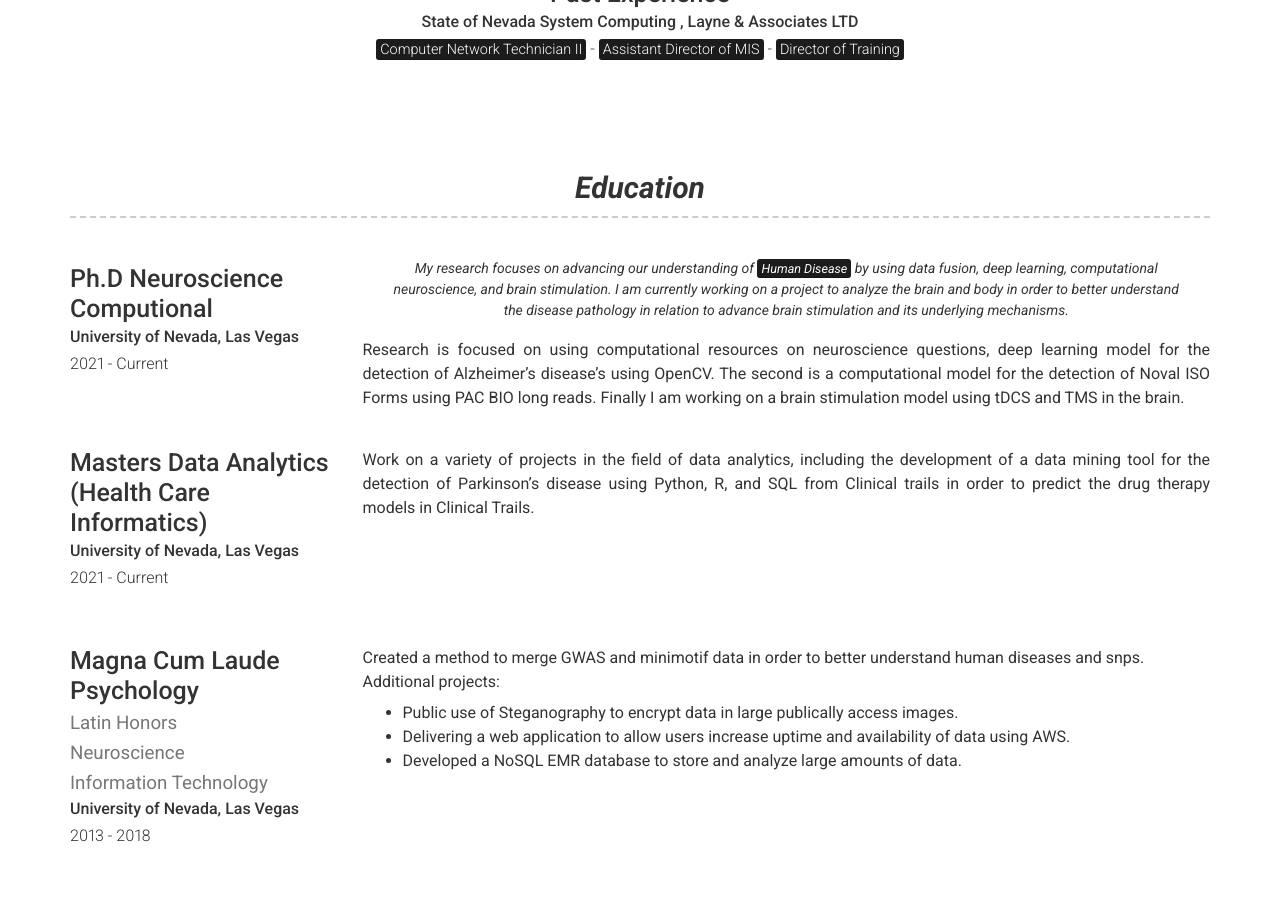
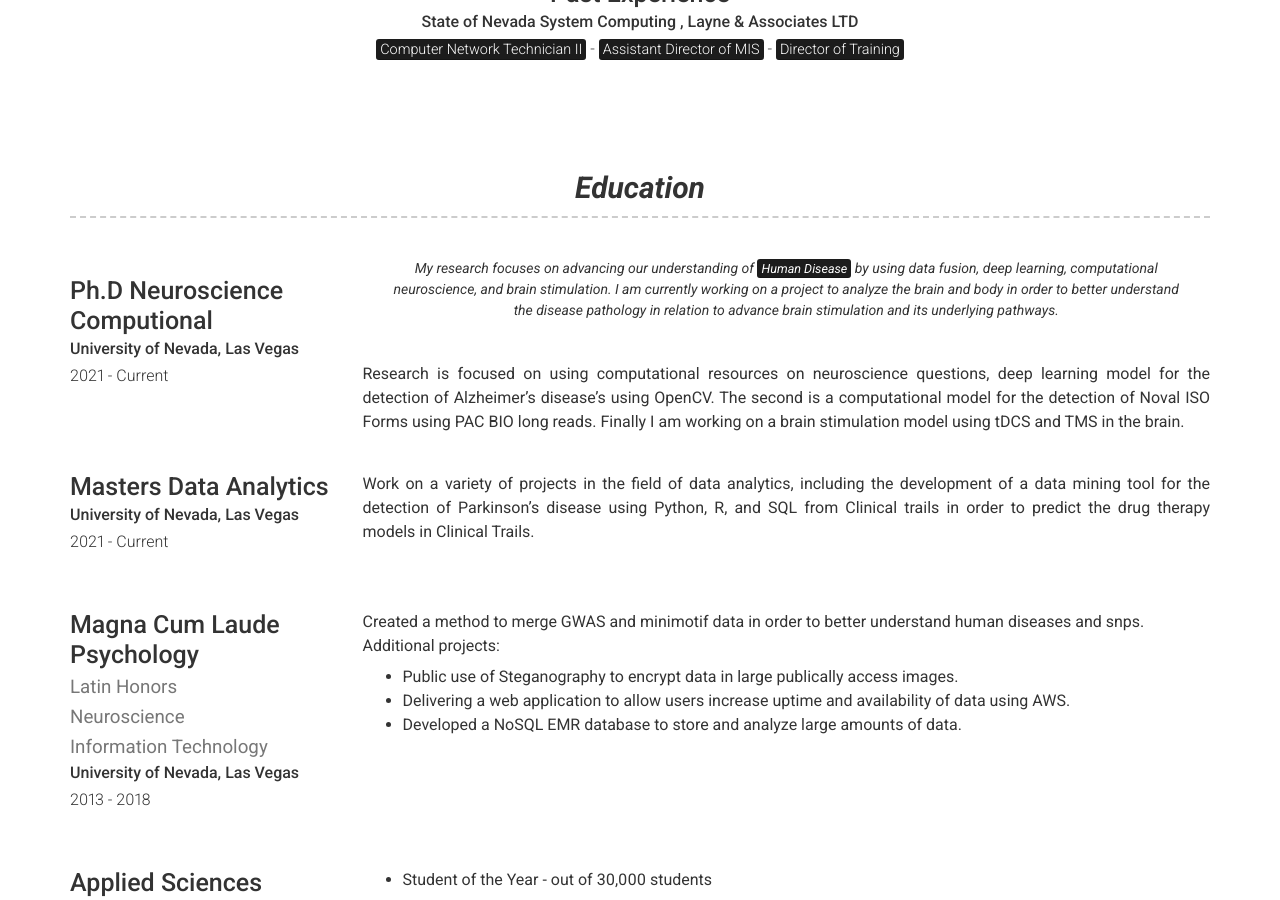
Before and after one commit to ricyoung/ricyoung.github.io, a Jekyll site: the page built from index.md, in a window 1280 px wide and 900 px high, scrolled down 1986 px. Built offline with Jekyll 4.4.1, drawn with Linux system fonts in a browser that asks for light colours; nearby versions of some CDN libraries.

Commit message:
more fixes

```diff
--- a/_config.yml
+++ b/_config.yml
@@ -158,16 +158,16 @@
         sub_title: University of Nevada, Las Vegas
         caption: 2021 - Current
         title: Ph.D Neuroscience Computional
-        quote:  My research focuses on advancing our understanding of <mark>Human Disease</mark> by using data fusion, deep learning, computational neuroscience, and brain stimulation. I am currently working on a project to analyze the brain and body in order to better understand the disease pathology in relation to advance brain stimulation and its underlying mechanisms.</br>
+        quote:  My research focuses on advancing our understanding of <mark>Human Disease</mark> by using data fusion, deep learning, computational neuroscience, and brain stimulation. I am currently working on a project to analyze the brain and body in order to better understand the disease pathology in relation to advance brain stimulation and its underlying pathways.
 
 
         description: | # this will include new lines to allow paragraphs
-          Research is focused on using computational resources on neuroscience questions, deep learning model for the detection of Alzheimer's disease's using OpenCV. The second is a computational model for the detection of Noval ISO Forms using PAC BIO long reads. Finally I am working on a brain stimulation model using tDCS and TMS in the brain.
+          <br>Research is focused on using computational resources on neuroscience questions, deep learning model for the detection of Alzheimer's disease's using OpenCV. The second is a computational model for the detection of Noval ISO Forms using PAC BIO long reads. Finally I am working on a brain stimulation model using tDCS and TMS in the brain.
 
       - layout: left
         sub_title: University of Nevada, Las Vegas
         caption: 2021 - Current
-        title: Masters Data Analytics (Health Care Informatics)
+        title: Masters Data Analytics
         # quote: >
         #   Established in 1636, Harvard is the oldest higher education institution in the United States, and is widely regarded in terms of its influence, reputation, and academic pedigree as a leading university in not just the US but also the world.
         description: | # this will include new lines to allow paragraphs
```
